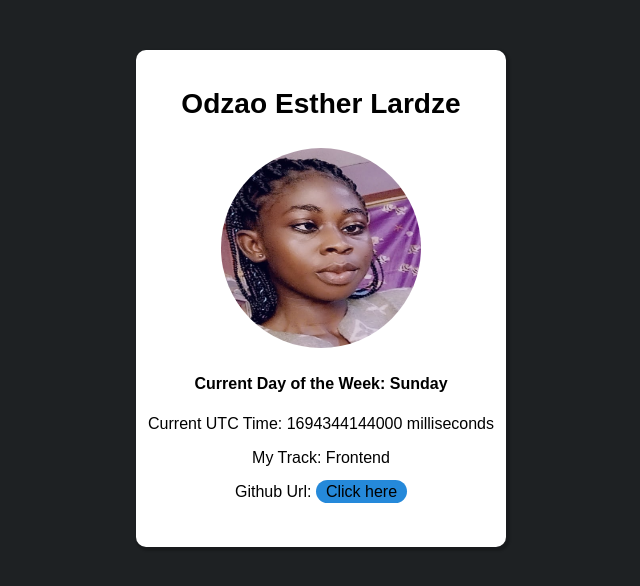
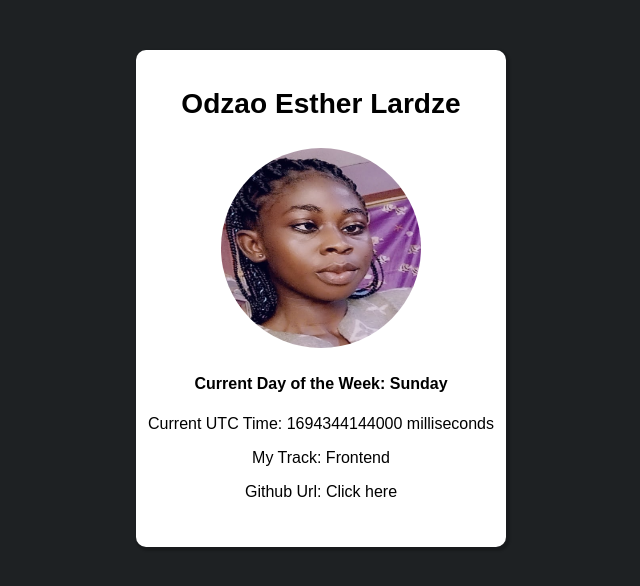
Before and after one commit to estherlardze/hng-stage-1, a plain HTML site: page index.html in a window 1280 px wide. Shown: the whole page, without its empty margins (319-959 px from the left). Drawn offline with Linux system fonts and the light colour scheme.

Commit message:
modify file

```diff
--- a/style.css
+++ b/style.css
@@ -10,9 +10,6 @@ h1{
 .github-url a{
   text-decoration: none;
   color: black;
-  background-color: rgb(37, 137, 218);
-  border-radius: 20px;
-  padding: 3px 10px;
 }
 #personal-data img{
     width: 200px;
```
